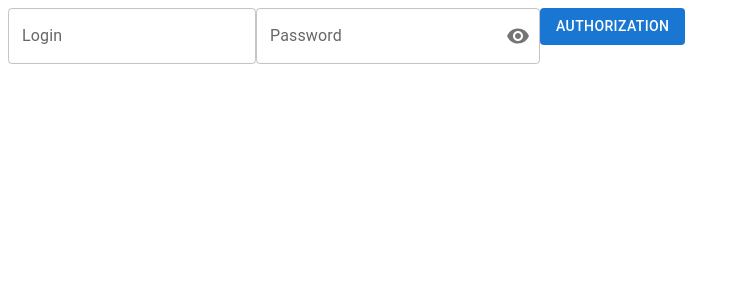
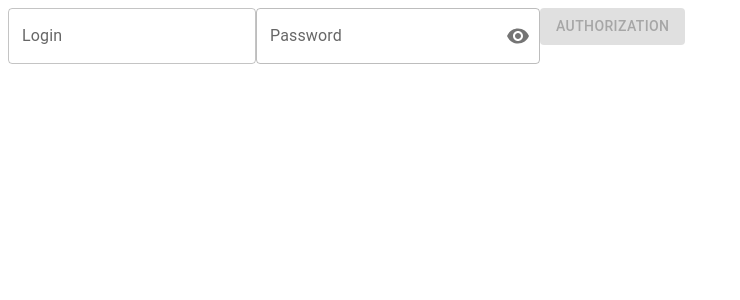
Before and after one commit to kondrashev/articles, a React app: page /panel in a window 1280 px wide. Shown: the top 300 px of the page, without its empty margins (0-740 px from the left). Built offline with nearby package versions, Linux system fonts and the light colour scheme; the HTML template or start-up script is replaced by a standard one.

Commit message:
add terternary operator for inputs in component "Authorization"

```diff
--- a/client/components/authorization/autorization.tsx
+++ b/client/components/authorization/autorization.tsx
@@ -78,7 +78,7 @@ const Authorization: React.FC = () => {
         <InputLabel htmlFor="outlined-adornment-password">Password</InputLabel>
         <OutlinedInput
           id="outlined-adornment-password"
-          disabled={false}
+          disabled={values.login ? false : true}
           value={values.password}
           type={values.isShowPassword ? 'text' : 'password'}
           onChange={onChangePassword}
@@ -94,7 +94,14 @@ const Authorization: React.FC = () => {
           label="Password"
         />
       </FormControl>
-      <Button disableElevation variant="contained" color="primary" className="fields" onClick={aothorization} disabled={false}>
+      <Button
+        disableElevation
+        variant="contained"
+        color="primary"
+        className="fields"
+        onClick={aothorization}
+        disabled={values.password ? false : true}
+      >
         Authorization
       </Button>
     </Box>
```
Also changed, not shown: 2 other files (tests, documents, lock files or other folders).
